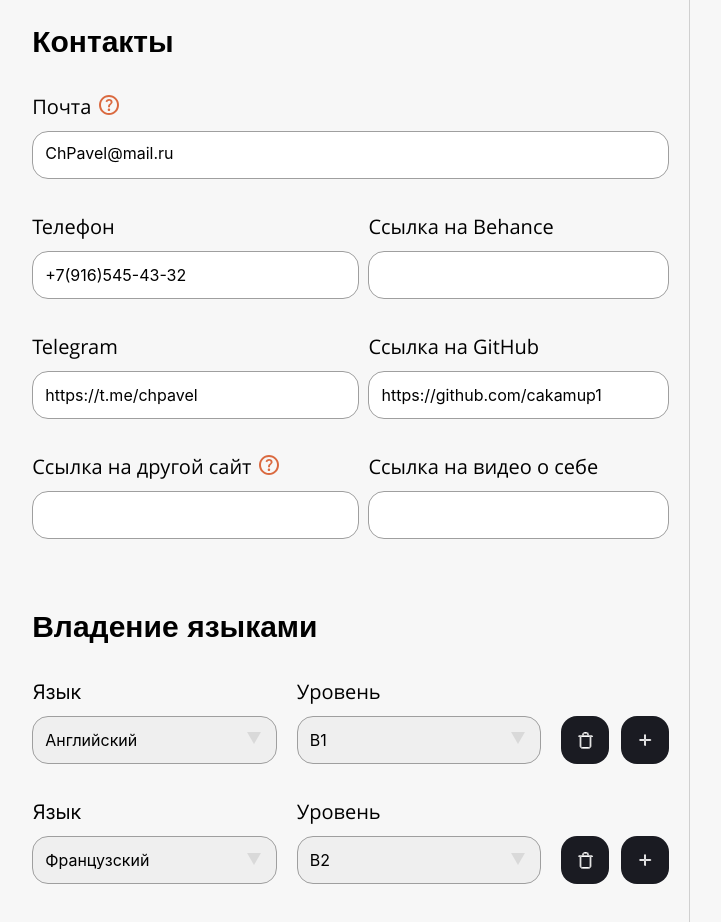
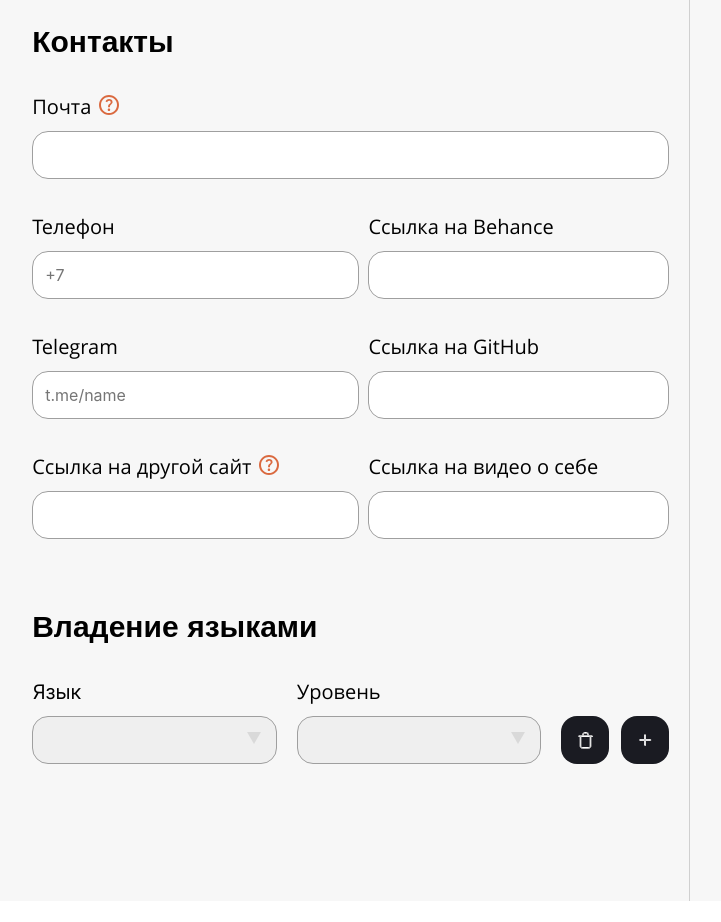
Before and after one commit to homo-errantium/frontend, a React (Create React App) app: page /resume/personal-data in a window 1280 px wide. Shown: the part 940-1862 px from the top of the page, without its empty margins (51-772 px from the left). After the commit the page ends 1841 px from the top, so only its background shows below. Built offline with nearby package versions, Linux system fonts and the light colour scheme.

Commit message:
feat: fgdf

```diff
--- a/src/components/App/App.js
+++ b/src/components/App/App.js
@@ -65,73 +65,21 @@ function App() {
   // Записываем в объект данные из полей
   const [values, setValues] = React.useState(
     JSON.parse(localStorage.getItem('formData')) || {
-      languages: [
-        {
-          id: 'ef44b943-fb45-477e-85a5-e33fd63c4852',
-          language: 'Английский',
-          level: 'B1',
-        },
-        {
-          id: '662cc9cf-2b38-4feb-be0d-503b4a01e896',
-          level: 'B2',
-          language: 'Французский',
-        },
-      ],
-      jobs: [
-        {
-          id: '4bce3f6a-d8e9-4e6e-85d7-66039825e643',
-          'company_4bce3f6a-d8e9-4e6e-85d7-66039825e643': 'Экспресс-ТВ',
-          'current_position_4bce3f6a-d8e9-4e6e-85d7-66039825e643':
-            'Технический редактор',
-          'month_work_start_4bce3f6a-d8e9-4e6e-85d7-66039825e643': 6,
-          'year_work_start_4bce3f6a-d8e9-4e6e-85d7-66039825e643': '2017',
-          'month_work_end_4bce3f6a-d8e9-4e6e-85d7-66039825e643': 6,
-          'year_work_end_4bce3f6a-d8e9-4e6e-85d7-66039825e643': '2023',
-          'duties_4bce3f6a-d8e9-4e6e-85d7-66039825e643':
-            'Тестирование(ручное) программы на C++.\nВерификация и корректировка данных.\nАдминистрирование контента.\nАдаптация контента под разные группы пользователей.\nНаставничество: работа в программе на С++ с нуля, поиск, анализ и устранение ошибок, структурирование информации, оптимизация процессов визуализации выпускаемого продукта.\nПользовательское тестирование функционала.',
-          'company_website_4bce3f6a-d8e9-4e6e-85d7-66039825e643':
-            'https://tv-express.ru/',
-        },
-      ],
-      name: 'Павел',
-      surname: 'Чурунов',
-      birthday: '27.11.1987',
-      city: 'Москва',
-      desired_position: 'Аналитик',
-      email: 'ChPavel@mail.ru',
-      phone: '+7(916)545-43-32',
-      website_link: '',
-      company: 'Яндекс Крауд',
-      current_position: 'Специалист',
-      month_work_start: 6,
-      year_work_start: '2023',
-      year_work_end: '',
-      month_work_end: '',
-      duties:
-        'Разметка видео и изображений; для обучения ИИ в в программах CVAT, Supervisely;\nПроверка разметки на наличие нарушений. Пользовательское тестирование',
-      telegram: 'https://t.me/chpavel',
-      level_knowledge: 'Middle',
-      github: 'https://github.com/cakamup1',
-      company_website: 'https://yandex.ru/project/remote-work/',
-      work_status: 'Принимаю предложения',
+      languages: [{ id: uuidv4() }],
+      jobs: [],
     }
-    // после MVP вернуть
-    // {
-    //   languages: [{ id: uuidv4() }],
-    //   jobs: [],
-    // }
   )
   // Функция, которая записывает данные дополнительных полей опыта работы
-  // const handleAddJobChange = evt => {
-  //   const { name, value, id } = evt.target
-  //   const updatedJobs = values.jobs.map(job => {
-  //     if (job.id === id) {
-  //       return { ...job, [name]: value, id }
-  //     }
-  //     return job
-  //   })
-  //   setValues({ ...values, jobs: updatedJobs })
-  // }
+  const handleAddJobChange = evt => {
+    const { name, value, id } = evt.target
+    const updatedJobs = values.jobs.map(job => {
+      if (job.id === id) {
+        return { ...job, [name]: value, id }
+      }
+      return job
+    })
+    setValues({ ...values, jobs: updatedJobs })
+  }
 
   // LANGUAGES:
   const addLanguage = () => {
@@ -515,7 +463,7 @@ function App() {
           errors={errors}
           handleChangeWithValidation={handleChangeWithValidation}
           setErrors={setErrors}
-          // handleAddJobChange={handleAddJobChange}
+          handleAddJobChange={handleAddJobChange}
         />
       ),
       id: 2,
--- a/src/components/Resume/PersonalData/ImageUploadForm/ImageUploadForm.js
+++ b/src/components/Resume/PersonalData/ImageUploadForm/ImageUploadForm.js
@@ -1,3 +1,4 @@
+/* eslint-disable no-unused-vars */
 /* eslint-disable jsx-a11y/label-has-associated-control,
           jsx-a11y/label-has-for */
 import './ImageUploadForm.scss'
@@ -5,10 +6,9 @@ import React, { useState } from 'react'
 import PropTypes from 'prop-types'
 import Tip from '../../ResumeComponents/Tip/Tip'
 
-const ImageUploadForm = ({ label, tip, tipText }) => {
+const ImageUploadForm = ({ label, tip, tipText, name, values }) => {
   const [file, setFile] = useState()
   function handleChange(e) {
-    console.log(e.target.files)
     setFile(URL.createObjectURL(e.target.files[0]))
   }
 
@@ -26,6 +26,8 @@ const ImageUploadForm = ({ label, tip, tipText }) => {
           <label className="image-upload__button" htmlFor="image-input">
             <input
               className="image-upload__input"
+              name={name}
+              // value={values}
               id="image-input"
               type="file"
               accept=".png,.jpg,.jpeg,"
@@ -41,10 +43,22 @@ ImageUploadForm.propTypes = {
   label: PropTypes.string,
   tip: PropTypes.bool,
   tipText: PropTypes.node,
+  name: PropTypes.string.isRequired,
+  values: PropTypes.shape({
+    languages: PropTypes.arrayOf(
+      PropTypes.objectOf(PropTypes.string, PropTypes.number)
+    ),
+    jobs: PropTypes.arrayOf(
+      PropTypes.objectOf(
+        PropTypes.oneOfType([PropTypes.string, PropTypes.number])
+      )
+    ),
+  }),
 }
 ImageUploadForm.defaultProps = {
   label: '',
   tip: false,
   tipText: '',
+  values: {},
 }
 export default ImageUploadForm
--- a/src/components/Resume/PersonalData/PersonalData.js
+++ b/src/components/Resume/PersonalData/PersonalData.js
@@ -1,7 +1,6 @@
 /* eslint-disable react/prop-types */
 import './PersonalData.scss'
 import React from 'react'
-// import { v4 as uuidv4 } from 'uuid'
 import ResumeTitle from '../ResumeComponents/ResumeTitle/ResumeTitle'
 import DoubleInput from '../ResumeComponents/DoubleInput/DoubleInput'
 import {
@@ -23,7 +22,6 @@ import ImageUploadForm from './ImageUploadForm/ImageUploadForm'
 
 const PersonalData = ({
   values,
-  // handleChange,
   setValues,
   addLanguage,
   setLanguagesAfterDeleting,
@@ -89,7 +87,13 @@ const PersonalData = ({
               />
             </div>
             <div className="personal-data__form-right-column">
-              <ImageUploadForm label="Фото" tip tipText={PHOTO_TIP} />
+              <ImageUploadForm
+                name="photo"
+                label="Фото"
+                tip
+                tipText={PHOTO_TIP}
+                values={values}
+              />
             </div>
           </div>
           <DoubleInput
--- a/src/components/Resume/ResumeComponents/FormInput/FormInput.js
+++ b/src/components/Resume/ResumeComponents/FormInput/FormInput.js
@@ -37,9 +37,6 @@ const FormInput = ({
     maskInput('date', maskOptionsDate)
   })
 
-  // console.log(`${name}: ${values[name]}`)
-  // console.log(name)
-  // console.log(values)
   React.useEffect(() => {
     if (disabled) {
       setValues(prevValues => ({
@@ -47,6 +44,7 @@ const FormInput = ({
         company: '',
         company_website: '',
         current_position: '',
+        duties: '',
       }))
     }
   }, [disabled])
```
